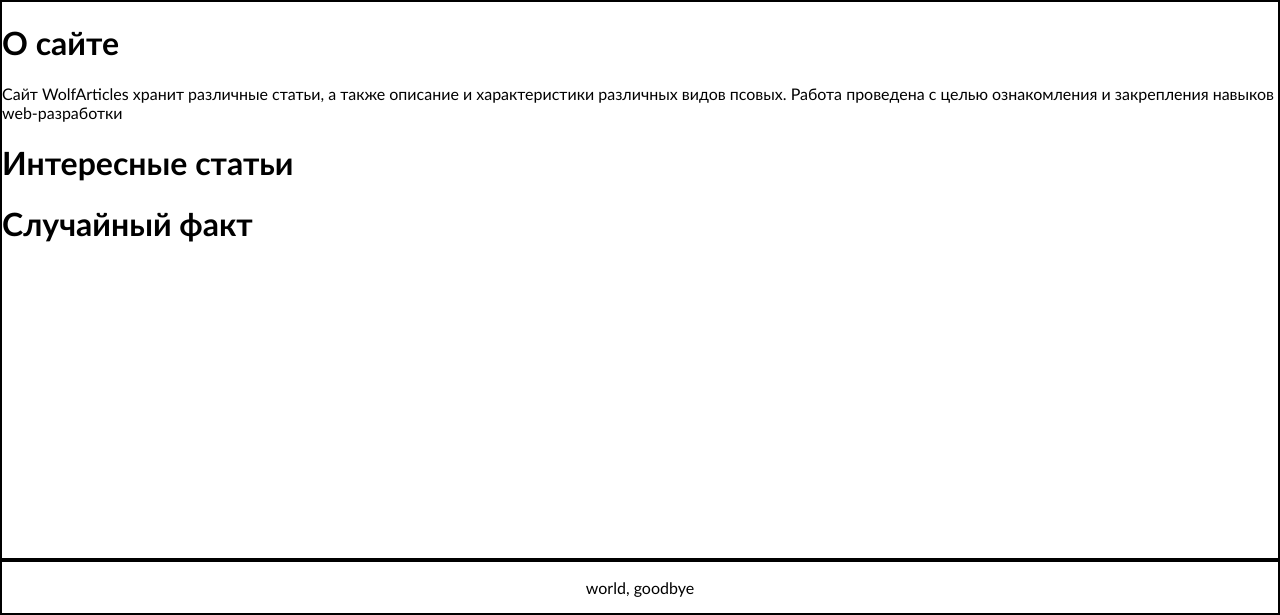
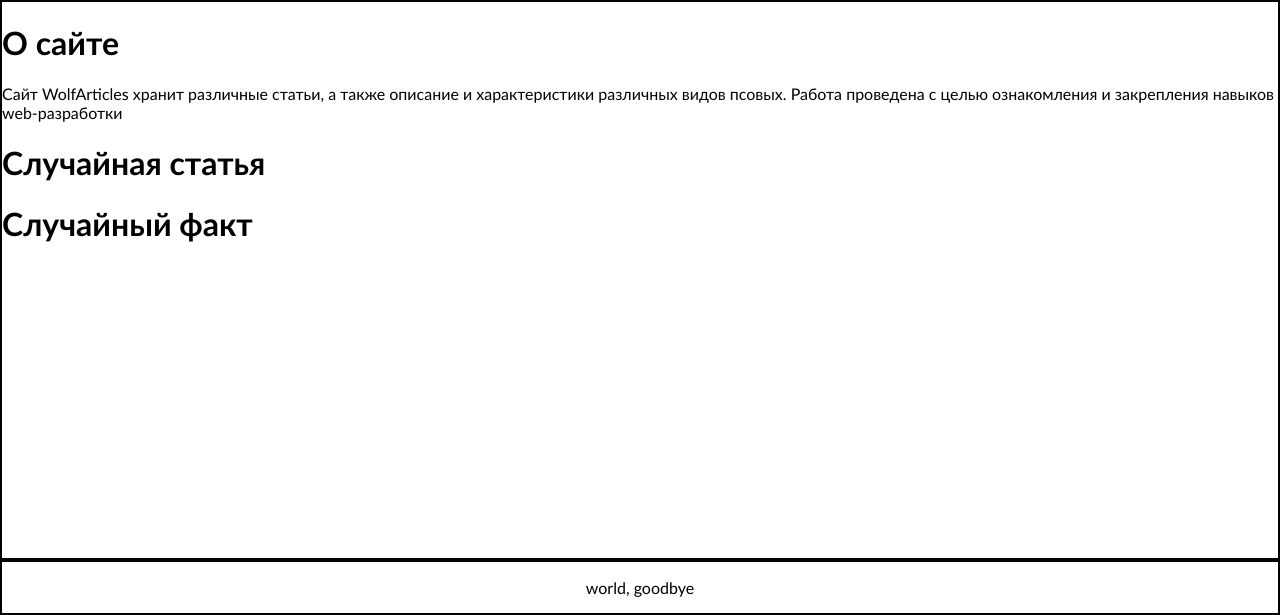
Before and after one commit to SilveryPaw/wolf_articles, a PHP site: page /index.php in a window 1280 px wide. Shown: the part 185-800 px from the top of the page. Run offline with PHP 8.4, Linux system fonts and the light colour scheme.

Commit message:
Fixed text

```diff
--- a/index.php
+++ b/index.php
@@ -12,7 +12,7 @@
                     <p>Сайт WolfArticles хранит различные статьи, а также описание и характеристики различных видов псовых. Работа проведена с целью ознакомления и закрепления навыков web-разработки</p>
                 </div>
                 <div id="recomends_block">
-                    <h1>Интересные статьи</h1>
+                    <h1>Случайная статья</h1>
                 </div>
                 <div id="facts_block">
                     <h1>Случайный факт</h1>
```
